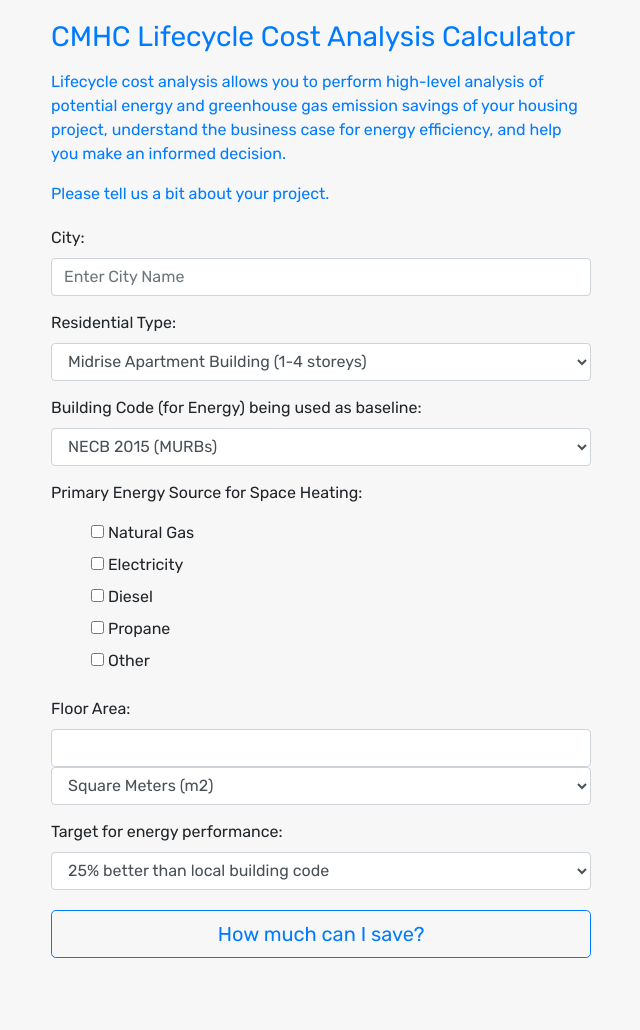
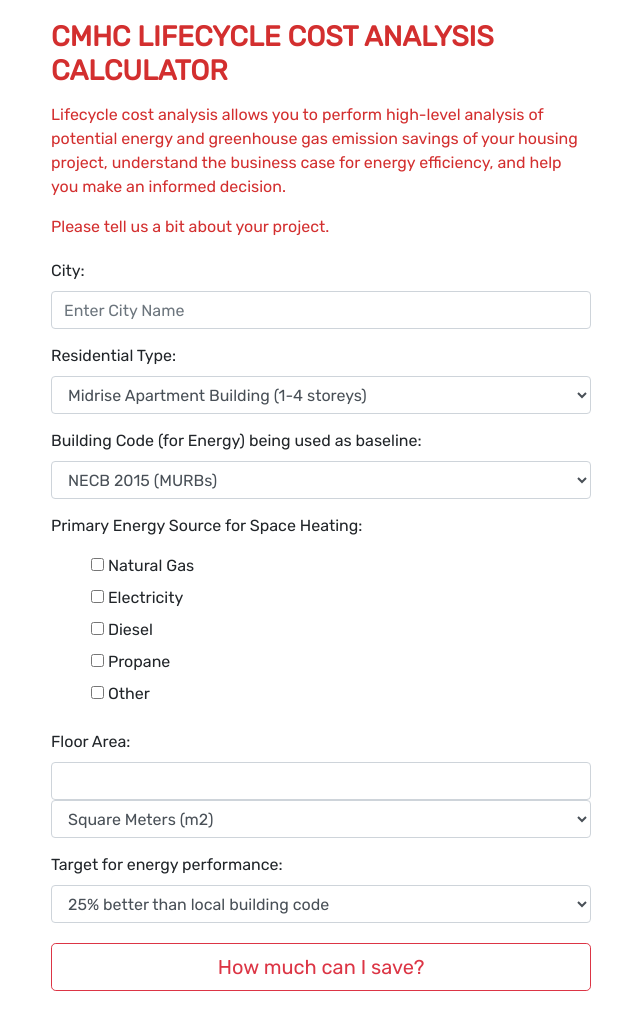
Before and after one commit to talmirza/CMHC-Demo-v2, a plain HTML site: page index.html in a window 1280 px wide. Shown: the whole page, without its empty margins (319-959 px from the left). Drawn offline with nearby package versions, Linux system fonts and the light colour scheme; some packages are replaced by stand-ins of ours.

Commit message:
Add files via upload

```diff
--- a/index.html
+++ b/index.html
@@ -114,7 +114,7 @@
     </form>
 
     <div class="container button">
-        <button href="" id="calculate" class="btn btn-outline-primary btn-lg btn-block">How much can I save?</button>
+        <button href="" id="calculate" class="btn btn-outline-danger btn-lg btn-block">How much can I save?</button>
     </div>
 
     <div id="output" class="container">
--- a/style.css
+++ b/style.css
@@ -1,7 +1,7 @@
 .container {
     max-width: 600px;
     margin: 20px auto;
-    background: #f7f7f7;
+    background: #FFFFFF;
 }
 
 body {
@@ -13,15 +13,15 @@
     list-style: none;
 }
 header {
-    color: #007bff;
+    color: #D32F2F;
 }
 
 section p {
-    color: #6a6d6d;
+    color: #212121;
 }
 
 fieldset {
-    color: #6a6d6d;
+    color: #212121;
 }
 
 .ProjectInfo {
@@ -29,6 +29,8 @@
 }
 
 h3 {
-    color: #007bff;
+    color: #D32F2F;
     margin-bottom: 1rem;
+    font-weight: 900;
+    text-transform: uppercase;
 }
```
